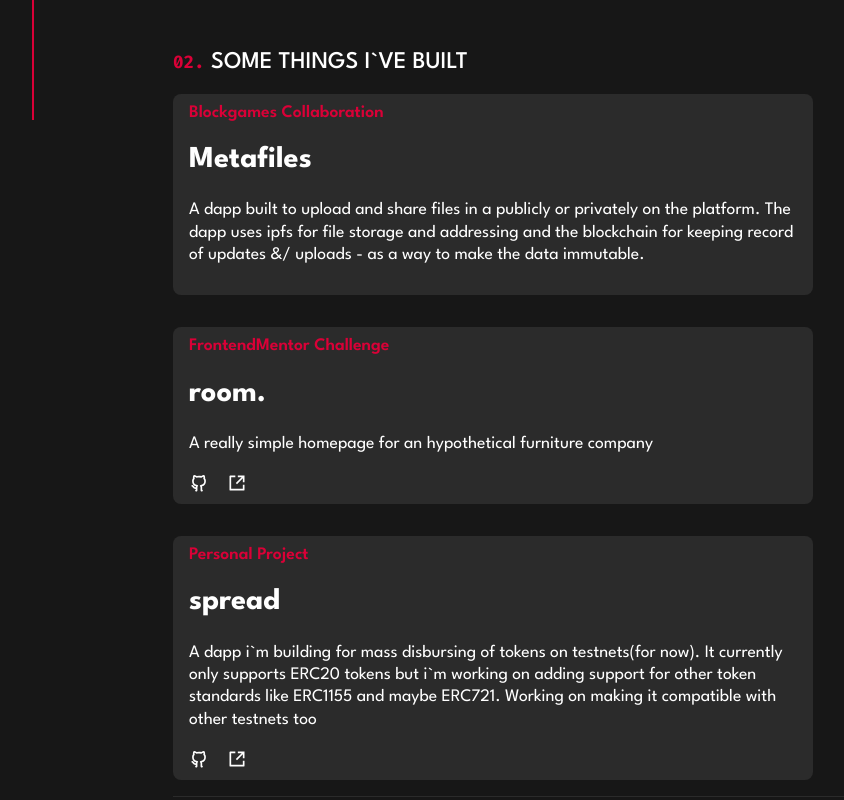
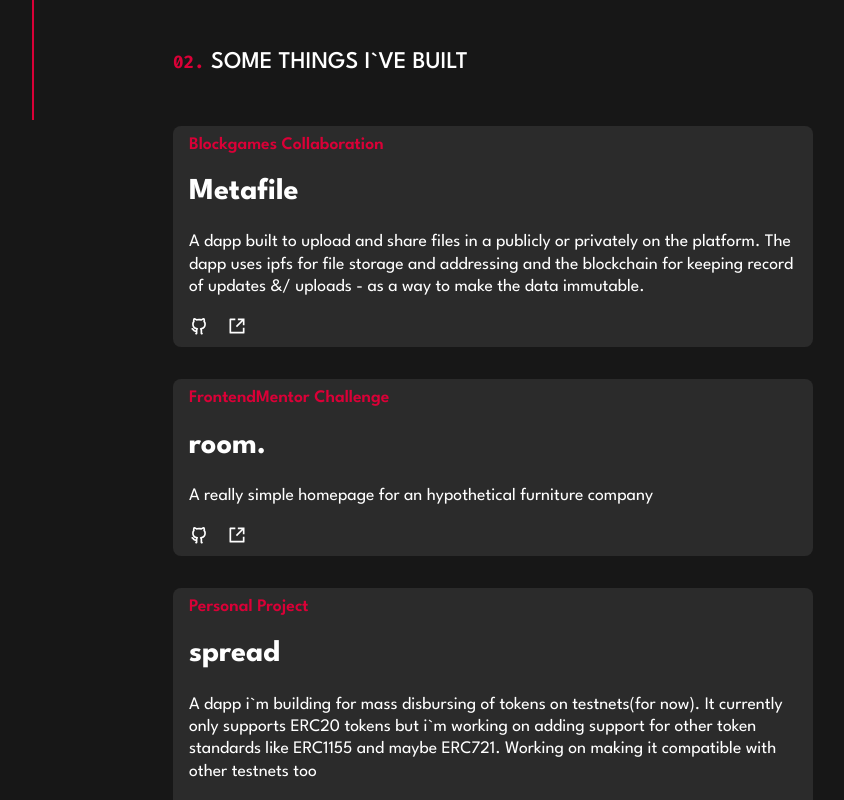
Before and after one commit to adedotxn/adedotxn.me.v1, a Next.js app: page / in a window 1280 px wide. Shown: the part 1080-1880 px from the top of the page, without its empty margins (19-863 px from the left). Built offline with nearby package versions, Linux system fonts and the light colour scheme.

Commit message:
feat : individual card animations

```diff
--- a/components/about.tsx
+++ b/components/about.tsx
@@ -1,10 +1,36 @@
-
+import { motion, useAnimation } from "framer-motion";
+import { useInView } from "react-intersection-observer";
 import Image from 'next/image'
 import styles from '../styles/Home.module.css'
+import { useEffect } from "react";
 
 const About = () => {
+  const fadeVariant = {
+    visible: { opacity: 1, y:0, transition : {duration: .9} },
+    hidden: { opacity: 0,  y: -100 },
+  }
+
+  const control = useAnimation()
+  const [ref, inView] = useInView({
+    threshold:0.4
+  })
+
+  useEffect(() => {
+    if (inView) {
+      control.start("visible");
+      console.log("In view")
+    }/* else {
+      control.start("hidden");
+      console.log("Out of View")
+    }*/
+  }, [control, inView]);
+
+
     return (
-        <section id = "about" className={styles.about}>
+        <motion.section ref={ref} variants={fadeVariant}
+          initial="hidden"
+          animate={control}
+          id = "about" className={styles.about}>
           <h1><span>01.</span> <span> About me</span> </h1>
 
           <p>I enjoy listening to music a little too much lmao. Currently studying computer engineering at Obafemi Awolowo University. I enjoy building client-side apps and websites, currently exploring some light backend to maybe transition to full mernstack. I also build apps that leverage on the blockchain and web3 technologies with Solidity, Ipfs, ethers js and co. </p>
@@ -22,7 +48,7 @@ const About = () => {
             </ul>
           </div>
 
-        </section>
+        </motion.section>
      )
 }
 
--- /dev/null
+++ b/components/project_cards.tsx
@@ -0,0 +1,62 @@
+import { motion, useAnimation } from "framer-motion"
+import Image from "next/image"
+import { useEffect } from "react"
+import { useInView } from "react-intersection-observer"
+import { Featured } from "../data"
+import styles from '../styles/Home.module.css'
+
+const ProjectCard = () => {
+    return(
+        <>
+        <div className="container">
+            {Featured.map((project) => {
+                return(
+                    <ProjectDiv key={project.id} project = {project}/>
+                )
+            })}
+        </div>
+        </>
+    )
+}
+
+const ProjectDiv = ({project}) => {
+    const controls = useAnimation()
+    const [ref, inView] = useInView({
+        threshold:0.3
+    })
+
+    useEffect(() => {
+        if(inView) {
+            controls.start('visible')
+        }/* else {
+            controls.start('hidden')
+        }*/
+    }, [controls, inView])
+
+    return (
+        <motion.div
+            ref = {ref}
+            className={styles.card}
+            animate = {controls}
+            initial = "hidden"
+            transition={{duration : 1}}
+            variants={{
+                visible :{opacity :1, x:0},
+                hidden : {opacity : 0, x:-200}
+            }}
+        >
+            <span>{project.category}</span>
+            <h2>{project.name}</h2>
+            <p>{project.details}</p>
+            <div>
+              <Image src='/images/github.svg' alt="github" width={20} height={20} />
+              <Image src='/images/share.svg' alt="github" layout="fill" className={styles.share} />
+            </div>
+
+
+        </motion.div>
+    )
+}
+
+
+export default ProjectCard
--- a/components/projects.tsx
+++ b/components/projects.tsx
@@ -1,43 +1,17 @@
-
-import Image from 'next/image'
 import Link from 'next/link'
 import styles from '../styles/Home.module.css'
+import ProjectCard from "./project_cards";
 
 const Projects = () => {
     return (
-        <section id="projects" className={styles.projects}>
-          <h1><span>02.</span> <span> Some things I`ve built</span> </h1>
+        <section
+          id="projects" className={styles.projects}>
+          <h1>
+            <span>02.</span> <span> Some things I`ve built</span>
+          </h1>
 
           <div className={styles.cards}>
-            <div className={styles.card}>
-              <span>Blockgames Collaboration</span>
-              <h2>Metafiles</h2>
-              <p>A dapp built to upload and share files in a publicly or privately on the platform. The dapp uses ipfs for file storage and addressing and the blockchain for keeping record of updates &/ uploads - as a way to make the data immutable.</p>
-              <div>
-                <Image src='/images/github.svg' alt="github"  layout="fill" className={styles.share}/>
-                <Image src='/images/share.svg' alt="github" layout="fill" className={styles.share} />
-              </div>
-            </div>
-
-            <div className={styles.card}>
-              <span>FrontendMentor Challenge</span>
-              <h2>room.</h2>
-              <p>A really simple homepage for an hypothetical furniture company</p>
-              <div>
-                <Image src='/images/github.svg' alt="github" width={20} height={20} />
-                <a href="https://room-iota.vercel.app/"><Image src='/images/share.svg' alt="github" layout="fill" className={styles.share} /> </a>
-              </div>
-            </div>
-
-            <div className={styles.card}>
-              <span>Personal Project</span>
-              <h2>spread</h2>
-              <p>A dapp i`m building for mass disbursing of tokens on testnets(for now). It currently only supports ERC20 tokens but i`m working on adding support for other token standards like ERC1155 and maybe ERC721. Working on making it compatible with other testnets too </p>
-              <div>
-                <Image src='/images/github.svg' alt="github" width={20} height={20} />
-                <Image src='/images/share.svg' alt="github" layout="fill" className={styles.share} />
-              </div>
-            </div>
+            <ProjectCard/>
           </div>
 
           <div className={styles.more}>
--- /dev/null
+++ b/data.js
@@ -0,0 +1,21 @@
+
+export const Featured = [
+    {
+        category : "Blockgames Collaboration",
+        name : "Metafile",
+        details : "A dapp built to upload and share files in a publicly or privately on the platform. The dapp uses ipfs for file storage and addressing and the blockchain for keeping record of updates &/ uploads - as a way to make the data immutable.",
+        id:1
+    },
+    {
+        category: "FrontendMentor Challenge",
+        name: "room.",
+        details: "A really simple homepage for an hypothetical furniture company",
+        id:2
+    },
+    {
+        category:"Personal Project",
+        name:"spread",
+        details:"A dapp i`m building for mass disbursing of tokens on testnets(for now). It currently only supports ERC20 tokens but i`m working on adding support for other token standards like ERC1155 and maybe ERC721. Working on making it compatible with other testnets too",
+        id:3
+    }
+]
--- a/package.json
+++ b/package.json
@@ -9,9 +9,11 @@
     "lint": "next lint"
   },
   "dependencies": {
+    "framer-motion": "^6.3.11",
     "next": "12.1.6",
     "react": "18.1.0",
-    "react-dom": "18.1.0"
+    "react-dom": "18.1.0",
+    "react-intersection-observer": "^9.2.2"
   },
   "devDependencies": {
     "@types/node": "17.0.41",
--- a/styles/Home.module.css
+++ b/styles/Home.module.css
@@ -113,6 +113,7 @@
   background-color: var(--lightbg);
   padding: .7rem 1rem;
   border-radius: .5rem;
+  margin-top: 2rem;
 }
 .card span {
   color :var(--red);
@@ -262,7 +263,7 @@
   .introduction {
     margin-top: 0rem;
     position: relative;
-    bottom:4rem;
+    bottom:1rem;
   }
   .introduction h1 span {
     display: none;
@@ -295,6 +296,7 @@
   .available {
     width:fit-content;
   }
+
 
   .about h1 span:nth-child(2) {
     font-weight: 600;
```
Also changed, not shown: 1 other file (tests, documents, lock files or other folders).
